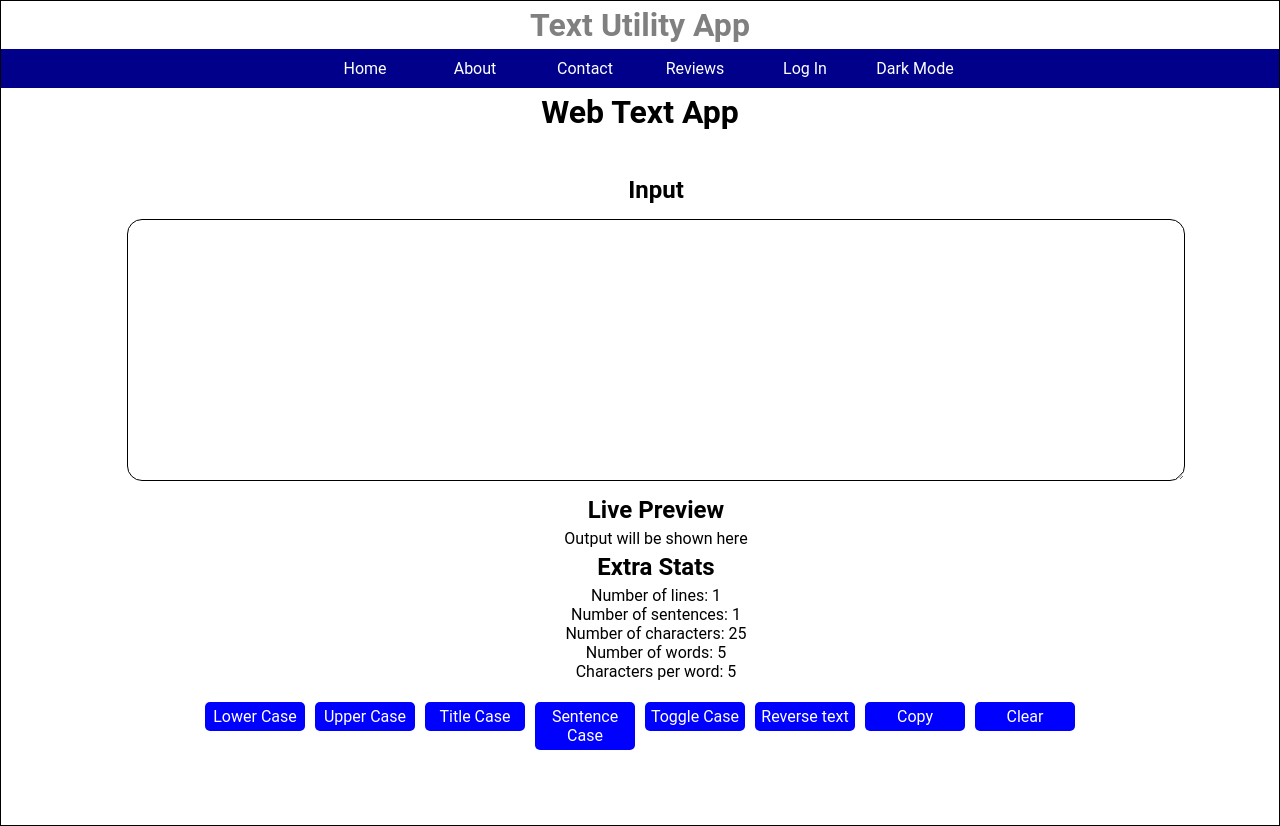
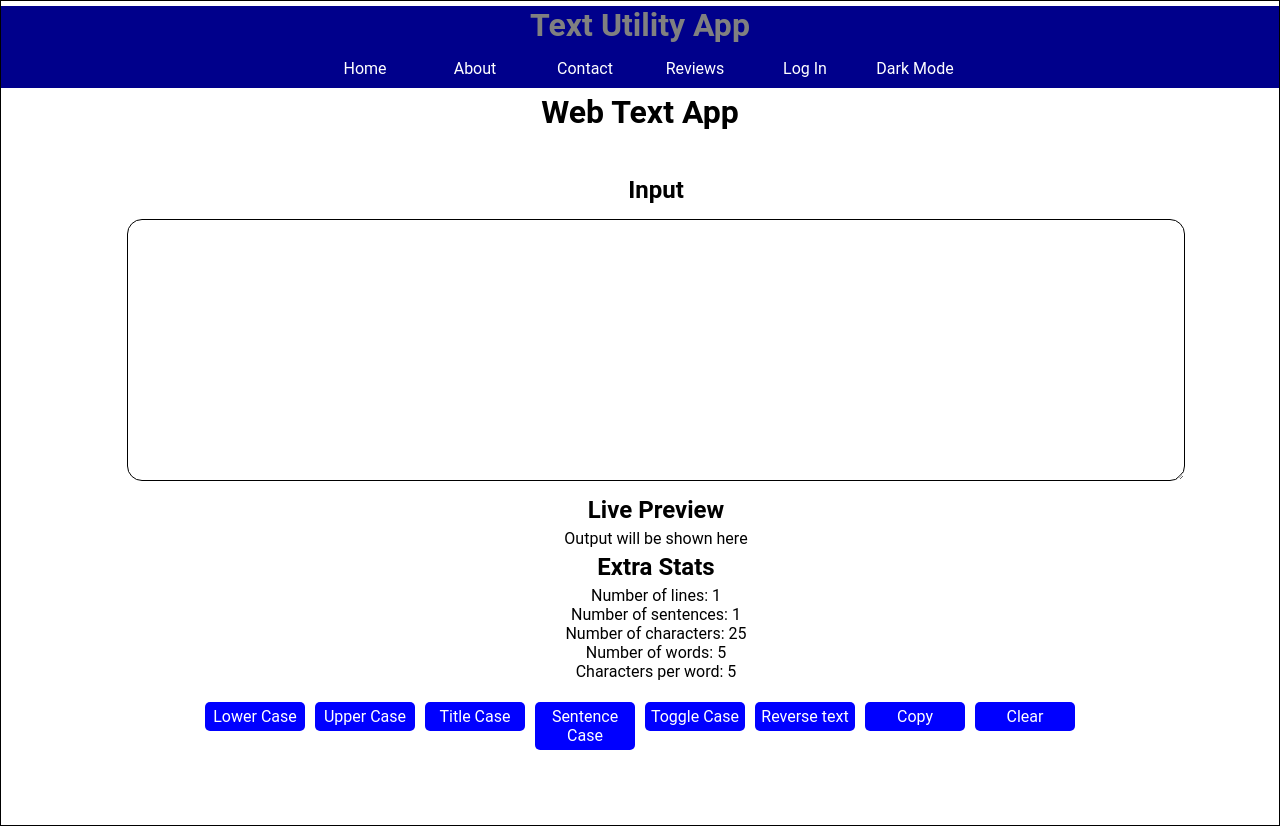
Before and after one commit to hrutavmodha/text-utility, a React (Create React App) app in the folder frontend/: page / in a window 1280 px wide. Built offline with nearby package versions, Linux system fonts and the light colour scheme.

Commit message:
Updated App.js

```diff
--- a/frontend/src/App.js
+++ b/frontend/src/App.js
@@ -7,8 +7,8 @@ function App() {
     const { mode, btn, toggler, light, dark } = useContext(ModeContext);
     return (
         <div style={mode ? dark : light}>
+            <div className="navbar">
             <h1 style={{font: "Comic Sans MS", color: "grey"}}>Text Utility App</h1>
-            <div className="navbar">
                 <Link to="/">
                     <button className="navbtn">Home</button>
                 </Link>
```
